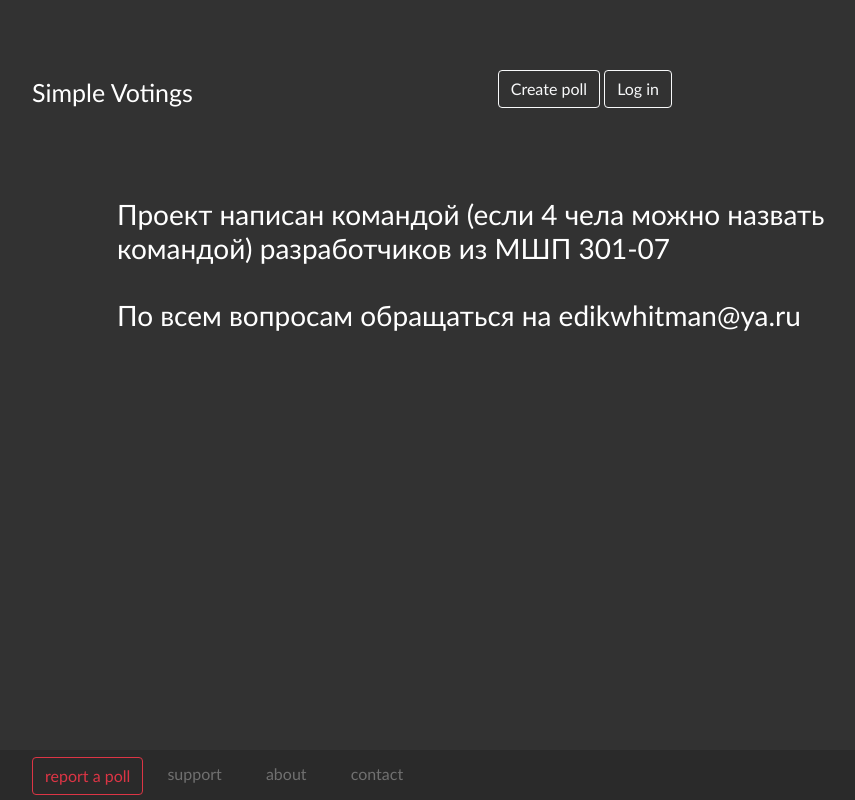
After one commit to edikwhitman/simple-votings, a Django app: page /contacts/ in a window 1280 px wide; the page is wider, and only the part inside the window is pictured. The commit adds this page. Shown: that part, without its empty margins (288-1143 px from the left). Run offline with Django 3.2, Linux system fonts and the light colour scheme; some libraries are stand-ins or nearby versions.

Commit message:
Little changes

```diff
--- a/simple_votings/urls.py
+++ b/simple_votings/urls.py
@@ -29,11 +29,14 @@ urlpatterns = [
     path('report_status/', views.report_status, name="report_status"),
 
     path('create_vote/', views.create_vote, name="create_vote"),
-    path('vote/', views.vote),
+    path('vote/', views.vote, name='vote'),
     path('search_vote/', views.search_page, name="search_vote"),
-    url(r'^vote/(?P<pk>[\w\d-]+)$', views.vote, name='vote'),
+    url(r'^vote/(?P<pk>[\w\d-]+)$', views.vote),
 
     path('login/', auth_views.LoginView.as_view(), name="login"),
     path('logout/', auth_views.LogoutView.as_view(), name="logout"),
     path('sign_up/', views.sign_up, name="sign_up"),
+
+    path('contacts/', views.contacts, name="contacts"),
+    path('support/', views.support, name="support"),
 ]
--- a/static/css/base.css
+++ b/static/css/base.css
@@ -26,11 +26,17 @@ footer {
     width: 100%;
 }
 
-.header-z {
+.header-z > a {
 	position: relative;
 	font-size: 25px;
 	left: 25%;
 	top: 80px;
+	color: white !important;
+	text-decoration: none;
+}
+
+.header-z > a:hover {
+    text-decoration: none;
 }
 
 .header-b {
--- /dev/null
+++ b/vote/templates/contact.html
@@ -0,0 +1,9 @@
+{% extends 'base.html' %}
+
+{% block content %}
+<h3 class="mt-5 w-75">
+    Проект написан командой (если 4 чела можно назвать командой) разработчиков из МШП 301-07
+    <br><br>
+    По всем вопросам обращаться на edikwhitman@ya.ru
+</h3>
+{% endblock %}
--- a/vote/templates/footer.html
+++ b/vote/templates/footer.html
@@ -2,8 +2,8 @@
     <div class="footer-c">
         <button type="button" onclick="window.location='{% url 'report' %}?ref={{vote.ref}}'"
                 class="btn btn-outline-danger">report a poll</button>
-        <a href="#">support</a>
-        <a href="#">about</a>
-        <a href="#">contact</a>
+        <a href="{% url 'support' %}">support</a>
+        <a href="{% url 'index' %}">about</a>
+        <a href="{% url 'contacts' %}">contact</a>
     </div>
 </footer>
--- a/vote/templates/header.html
+++ b/vote/templates/header.html
@@ -1,5 +1,5 @@
 <header>
-    <div class="header-z" onclick="window.location='{% url 'index' %}'">Simple Votings</div>
+    <div class="header-z"><a href="/">Simple Votings</a></div>
     <div class="header-b">
         <a href="{% url 'create_vote' %}" class="btn btn-outline-light">Create poll</a>
         {% if request.user.is_authenticated %}
--- a/vote/views.py
+++ b/vote/views.py
@@ -239,3 +239,15 @@ def report_status(request):
     context['reports'] = ReportModel.objects.filter(author=request.user)
 
     return render(request, 'report_status.html', context)
+
+
+def contacts(request):
+    context = f_m.get_base_context(request)
+
+    return render(request, 'contact.html', context)
+
+
+def support(request):
+    context = f_m.get_base_context(request)
+
+    return render(request, 'support.html', context)
```
Also changed, not shown: vote/templates/index.html (+6 -3 lines), vote/templates/support.html (added, +9 -0 lines).
